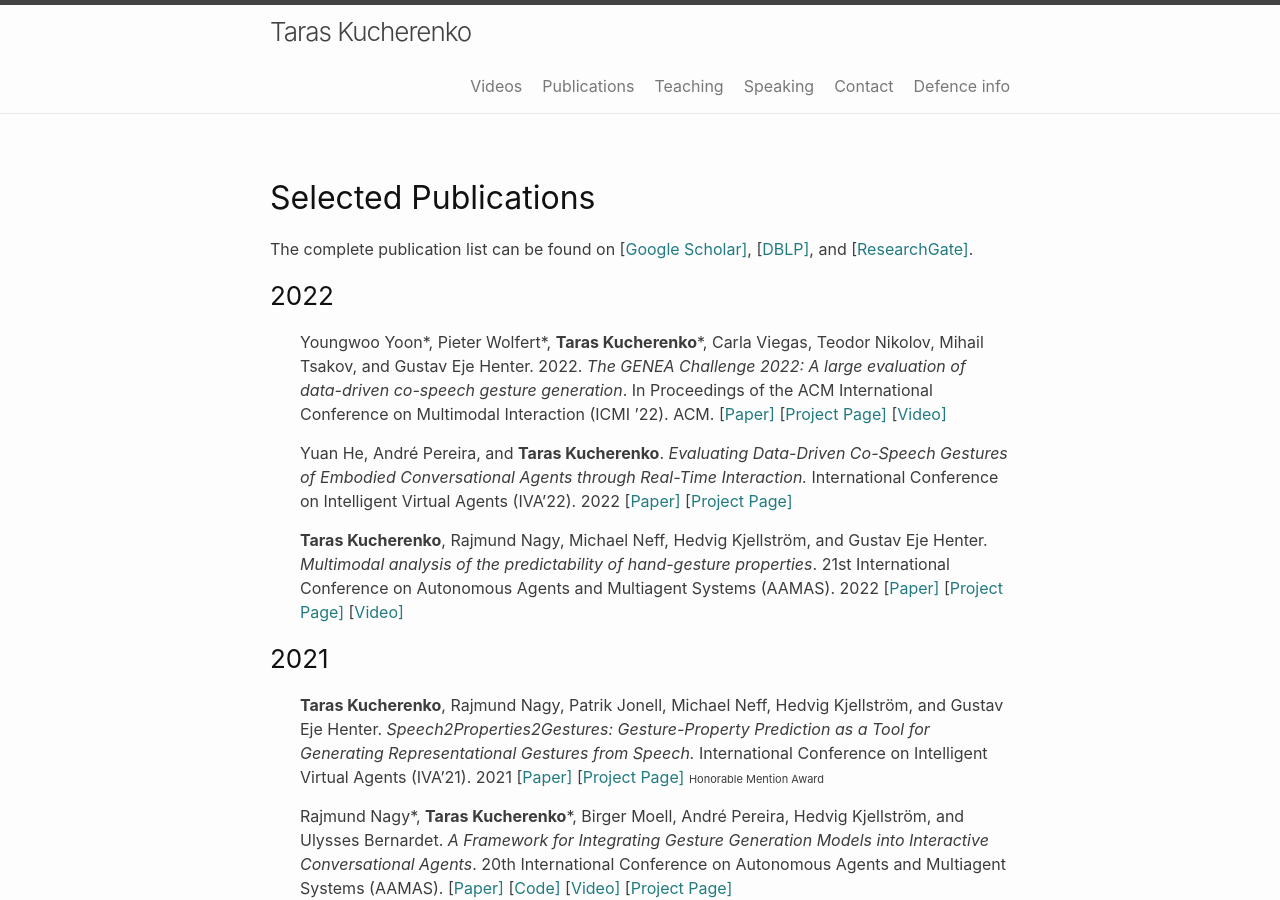
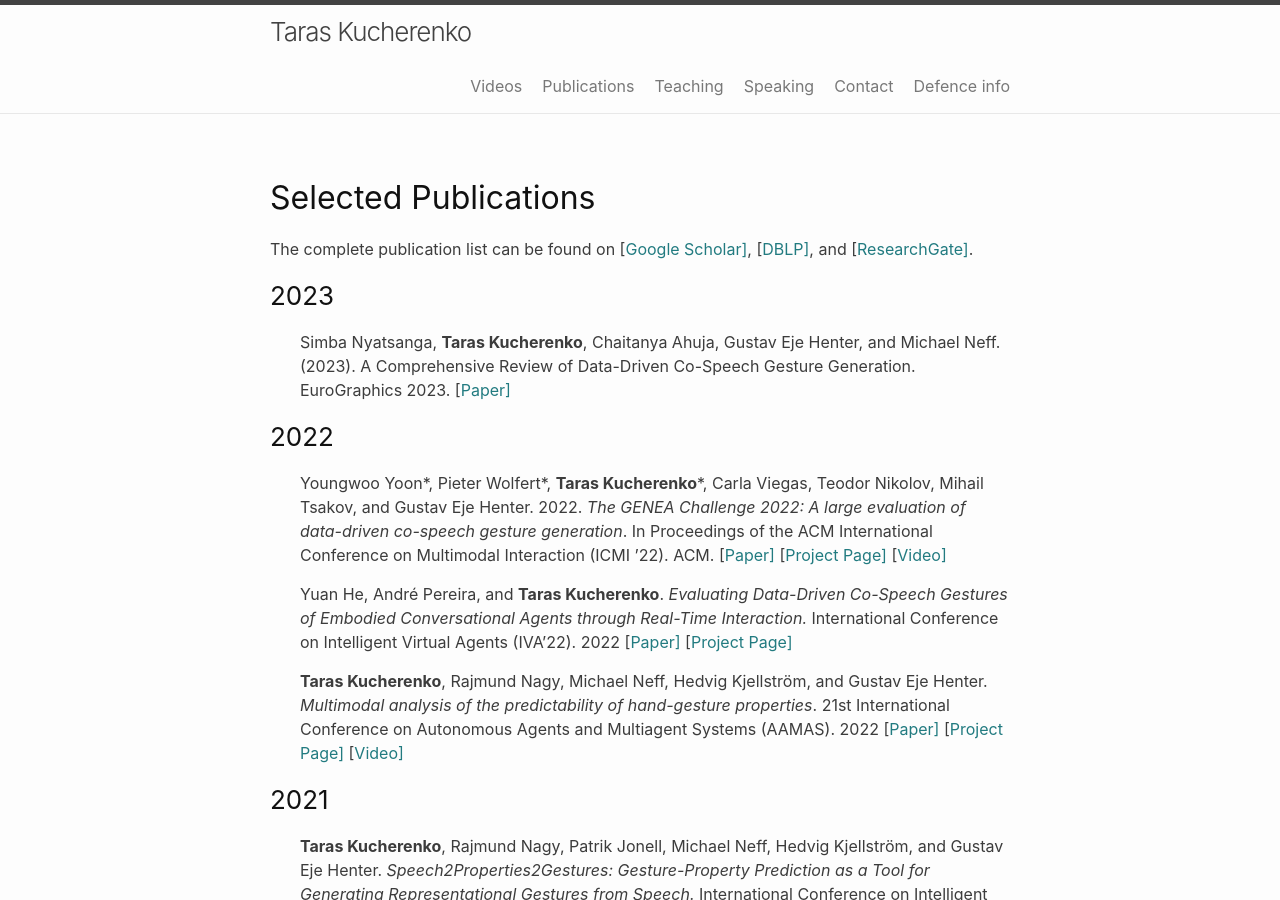
Before and after one commit to Svito-zar/Svito-zar.github.io, a Jekyll site: the page built from _pages/publications.md, in a window 1280 px wide and 900 px high. Built offline with Jekyll 4.4.1, drawn with Linux system fonts in a browser that asks for light colours.

Commit message:
Add EuroGraphics to the publications page

```diff
--- a/_pages/publications.md
+++ b/_pages/publications.md
@@ -7,6 +7,10 @@ permalink: /publications/
 ## Selected Publications
 
 The complete publication list can be found on \[[Google Scholar\]](https://scholar.google.com/citations?user=aI_16pYAAAAJ&hl=en), \[[DBLP\]](https://dblp.uni-trier.de/pers/hd/k/Kucherenko:Taras), and \[[ResearchGate\]](https://www.researchgate.net/profile/Taras_Kucherenko).
+
+### 2023
+
+* Simba Nyatsanga, **Taras Kucherenko**, Chaitanya  Ahuja, Gustav Eje Henter, and Michael Neff. (2023). A Comprehensive Review of Data-Driven Co-Speech Gesture Generation. EuroGraphics 2023. \[[Paper\]](https://arxiv.org/abs/2301.05339)
 
 ### 2022
 
```
